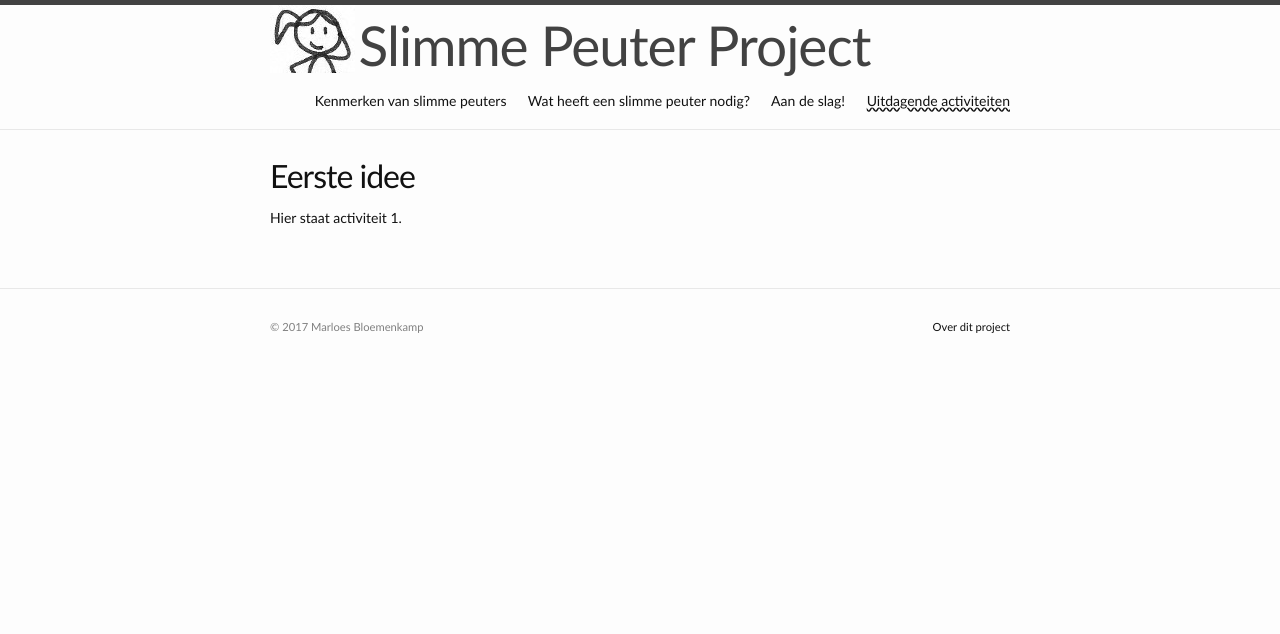
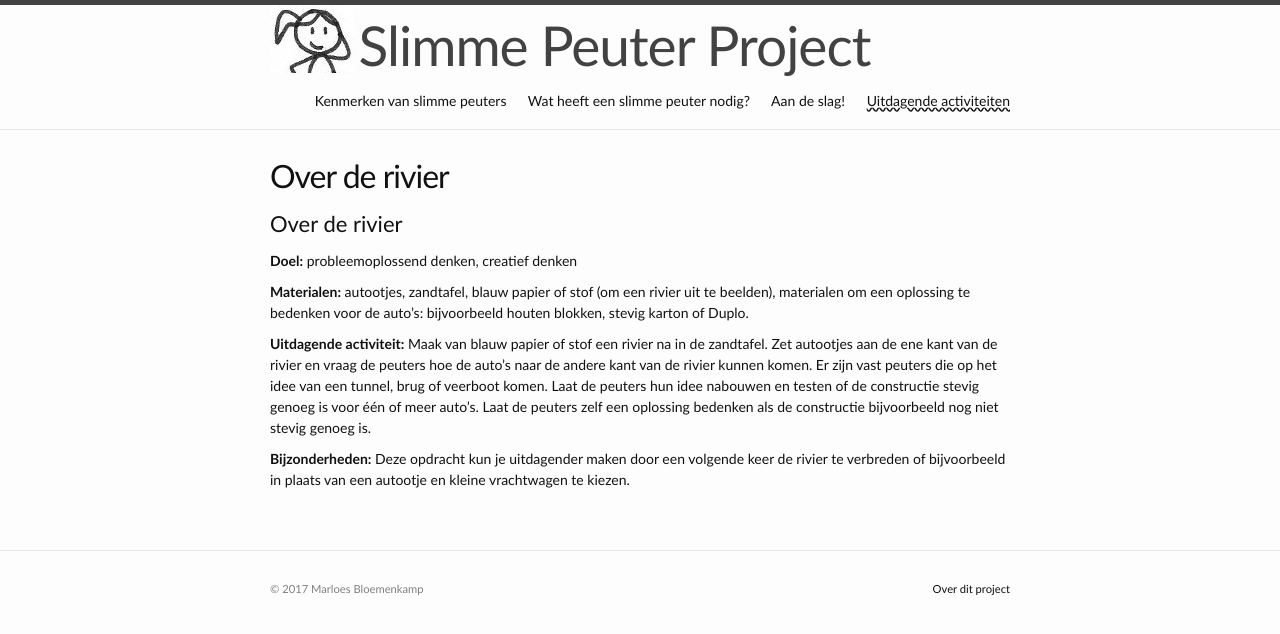
Before and after one commit to marloesbloemenkamp/marloesbloemenkamp.github.io, a Jekyll site: the page built from activiteiten/idee_1.md, in a window 1280 px wide. Shown: the top 634 px of the page. Built offline with Jekyll 4.4.1, drawn with Linux system fonts in a browser that asks for light colours.

Commit message:
Update idee_1.md

```diff
--- a/activiteiten/idee_1.md
+++ b/activiteiten/idee_1.md
@@ -1,7 +1,15 @@
 ---
 layout: activiteiten
-title: Eerste idee
+title: Over de rivier
 permalink: activiteiten/1/
+published: true
 ---
 
-Hier staat activiteit 1.
+## Over de rivier
+**Doel:** probleemoplossend denken, creatief denken
+
+**Materialen:** autootjes, zandtafel, blauw papier of stof (om een rivier uit te beelden), materialen om een oplossing te bedenken voor de auto’s: bijvoorbeeld houten blokken, stevig karton of Duplo.
+
+**Uitdagende activiteit:** Maak van blauw papier of stof een rivier na in de zandtafel. Zet autootjes aan de ene kant van de rivier en vraag de peuters hoe de auto’s naar de andere kant van de rivier kunnen komen. Er zijn vast peuters die op het idee van een tunnel, brug of veerboot komen. Laat de peuters hun idee nabouwen en testen of de constructie stevig genoeg is voor één of meer auto’s. Laat de peuters zelf een oplossing bedenken als de constructie bijvoorbeeld nog niet stevig genoeg is.
+
+**Bijzonderheden:** Deze opdracht kun je uitdagender maken door een volgende keer de rivier te verbreden of bijvoorbeeld in plaats van een autootje en kleine vrachtwagen te kiezen.
```
